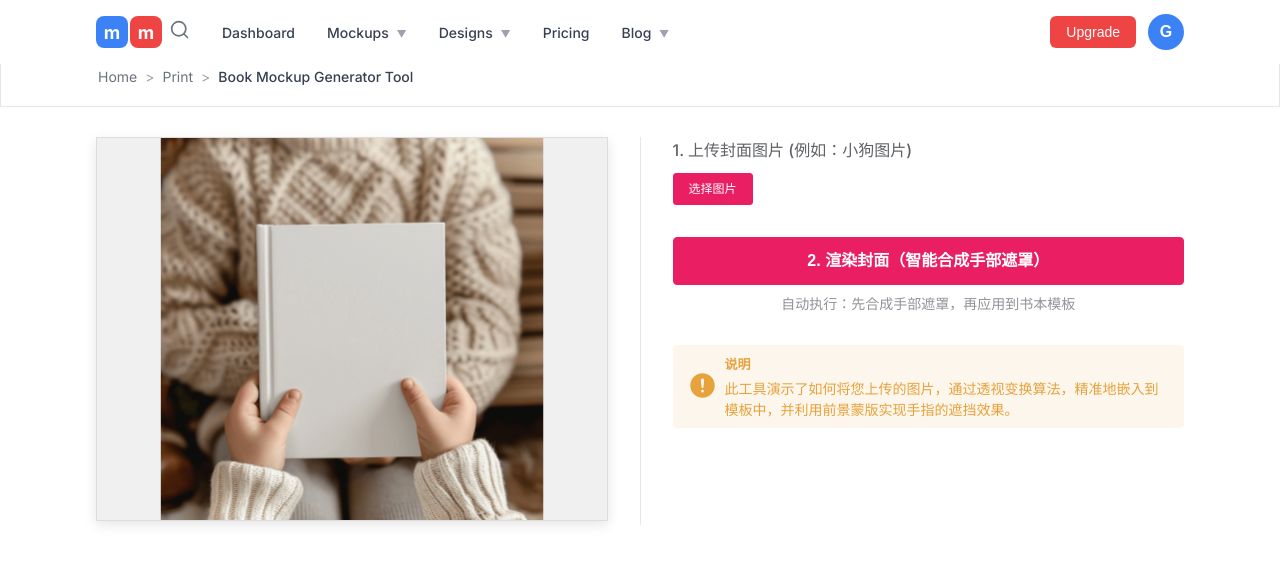
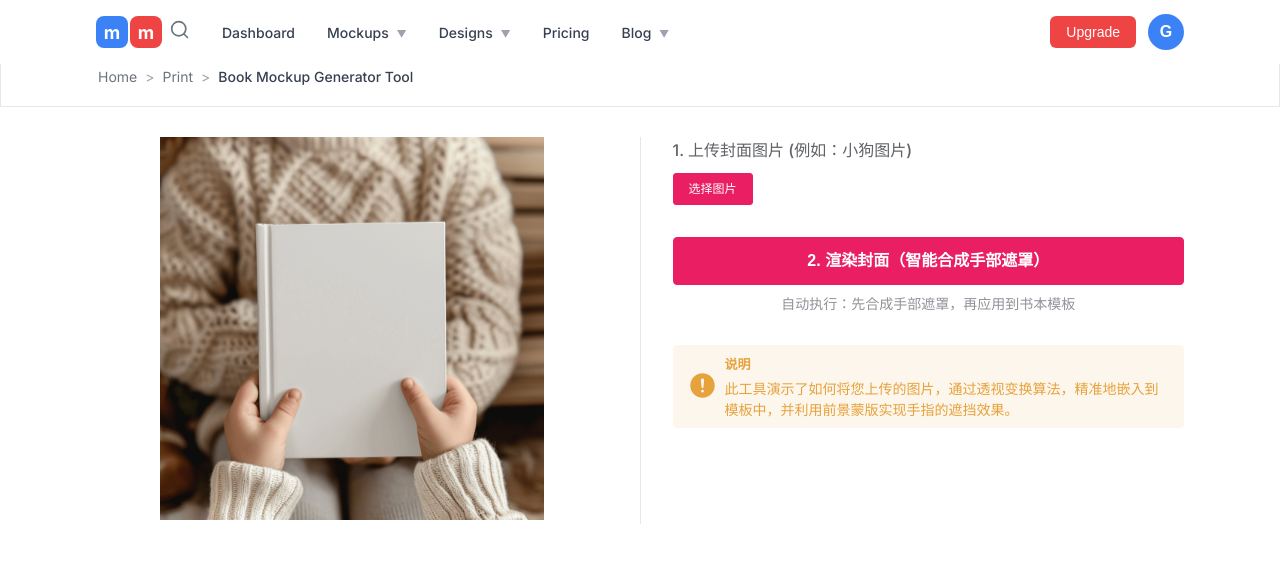
Before and after one commit to dis625406542/bookmockupgenerator, a Vue app in the folder web-ui/: page / in a window 1280 px wide. Shown: the top 564 px of the page. Built offline with nearby package versions, Linux system fonts and the light colour scheme; the HTML template or start-up script is replaced by a standard one.

Commit message:
生成器修改

```diff
--- a/web-ui/src/views/Home.vue
+++ b/web-ui/src/views/Home.vue
@@ -1069,9 +1069,6 @@ export default {
 }
 
 canvas {
-  background-color: #f0f0f0;
-  border: 1px solid #ddd;
-  box-shadow: 0 4px 12px rgba(0, 0, 0, 0.1);
   width: 100%;
   height: auto;
 }
--- a/web-ui/src/views/Home2.vue
+++ b/web-ui/src/views/Home2.vue
@@ -994,8 +994,6 @@ export default {
 }
 
 canvas {
-  background-color: #f0f0f0;
-  border: 1px solid #ddd;
   box-shadow: 0 4px 12px rgba(0, 0, 0, 0.1);
   width: 100%;
   height: auto;
```
